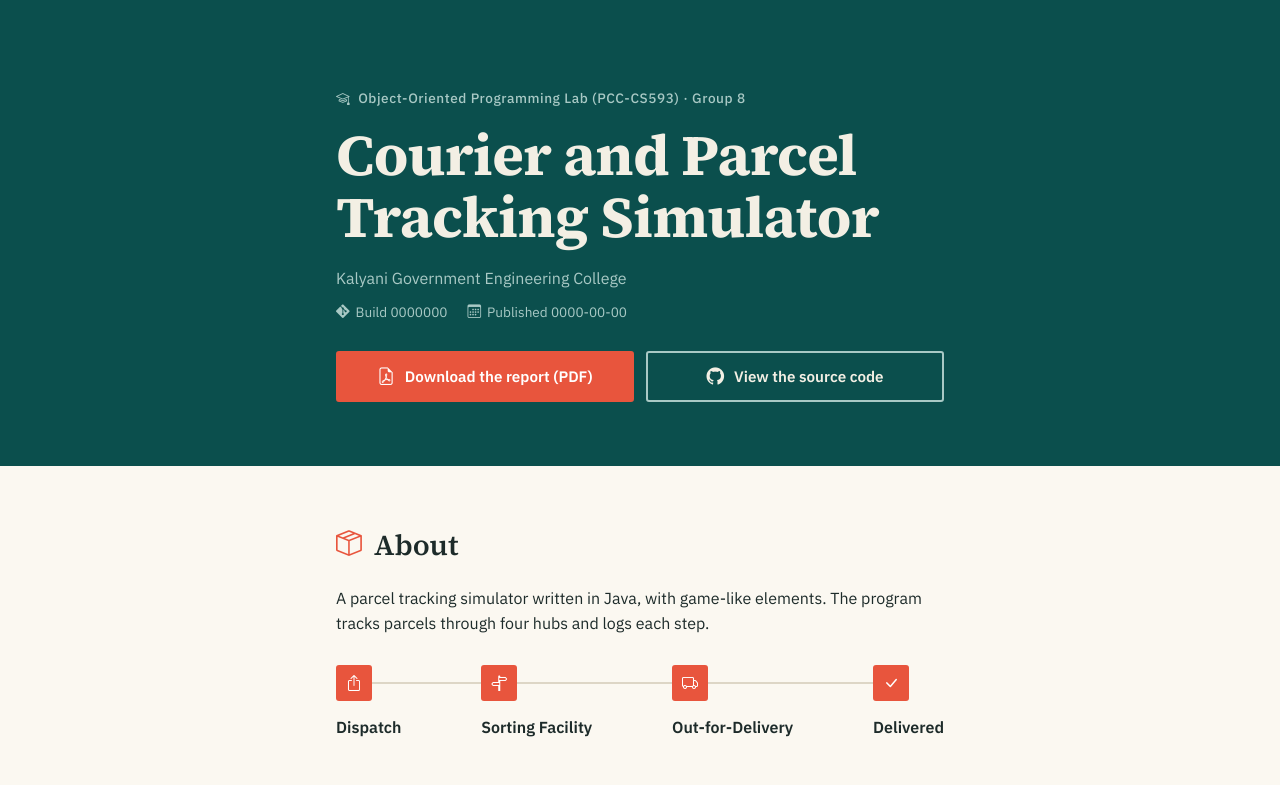
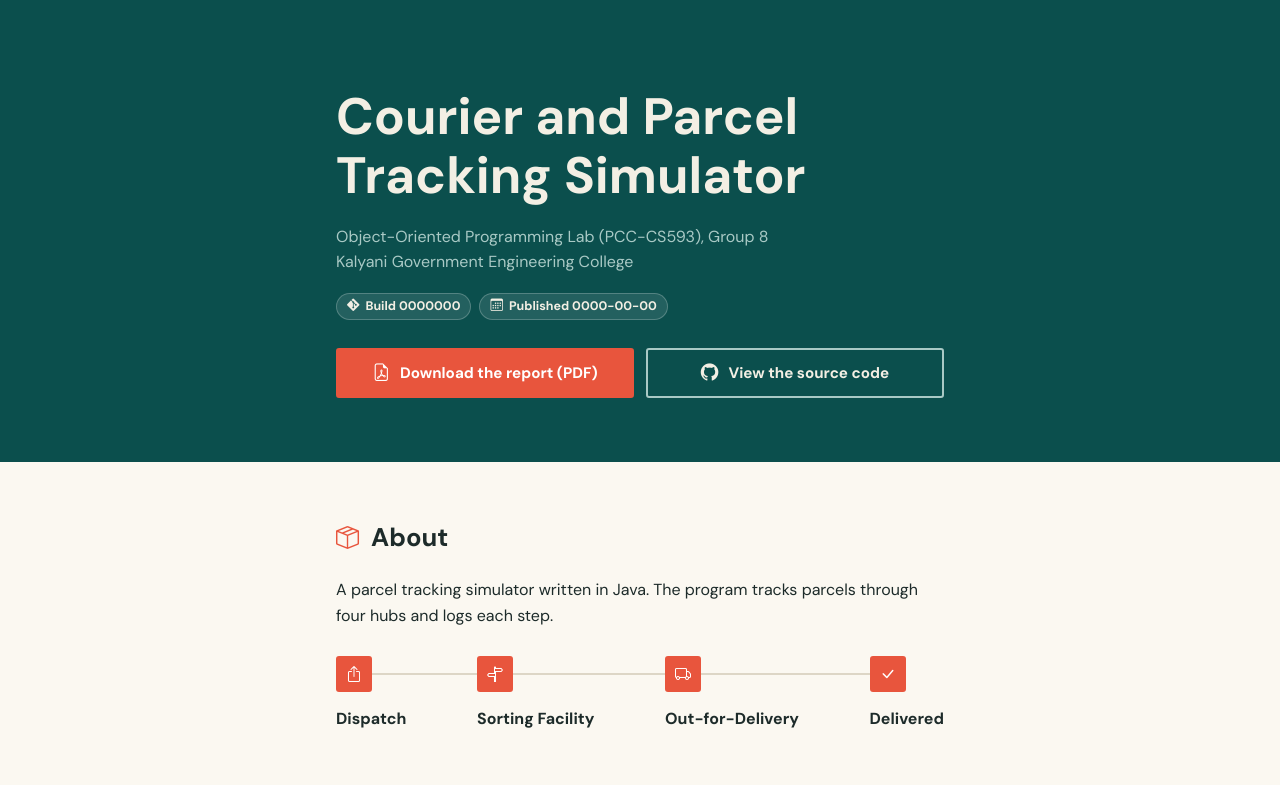
Before and after one commit to VerdantNightshade/ParcelTrackingSim, a plain HTML site: page website/index.html in a window 1280 px wide. Shown: the top 785 px of the page. Drawn offline with nearby package versions, Linux system fonts and the light colour scheme.

Commit message:
feat(website): simplify fonts and badges, sort names, drop game wording
Use one font family, keep only the build and date badges, list the group alphabetically and remove the game-like elements wording from the README and the page.

```diff
--- a/website/index.html
+++ b/website/index.html
@@ -7,7 +7,7 @@
 
   <link rel="preconnect" href="https://fonts.googleapis.com">
   <link rel="preconnect" href="https://fonts.gstatic.com" crossorigin>
-  <link href="https://fonts.googleapis.com/css2?family=Source+Serif+4:opsz,wght@8..60,600;8..60,700&family=IBM+Plex+Sans:wght@400;500;600&display=swap" rel="stylesheet">
+  <link href="https://fonts.googleapis.com/css2?family=DM+Sans:opsz,wght@9..40,400;9..40,500;9..40,700&display=swap" rel="stylesheet">
   <link rel="stylesheet" href="https://cdn.jsdelivr.net/npm/bootstrap-icons@1.11.3/font/bootstrap-icons.min.css">
 
 <style>
@@ -23,8 +23,7 @@
     --deep-muted: #a9c9c5;
     --coral: #e8553d;
     --coral-text: #ffffff;
-    --serif: "Source Serif 4", Georgia, "Times New Roman", serif;
-    --sans: "IBM Plex Sans", system-ui, -apple-system, "Segoe UI", Roboto, Arial, sans-serif;
+    --sans: "DM Sans", system-ui, -apple-system, "Segoe UI", Roboto, Arial, sans-serif;
   }
 
   @media (prefers-color-scheme: dark) {
@@ -64,24 +63,11 @@
     padding: clamp(40px, 10vw, 88px) 0 clamp(36px, 8vw, 64px);
   }
 
-  .hero small {
-    display: flex;
-    align-items: center;
-    gap: 8px;
-    margin-bottom: 14px;
-    color: var(--deep-muted);
-    font-size: 0.85rem;
-    font-weight: 500;
-    letter-spacing: 0.04em;
-  }
-
   h1 {
     margin: 0;
-    font-family: var(--serif);
-    font-size: clamp(2.1rem, 7vw, 3.6rem);
+    font-size: clamp(2rem, 6.5vw, 3.2rem);
     font-weight: 700;
-    line-height: 1.08;
-    letter-spacing: -0.01em;
+    line-height: 1.15;
   }
 
   .hero p {
@@ -121,9 +107,8 @@
     align-items: center;
     gap: 12px;
     margin: 0 0 18px;
-    font-family: var(--serif);
-    font-size: clamp(1.4rem, 3.5vw, 1.8rem);
-    font-weight: 600;
+    font-size: clamp(1.3rem, 3.5vw, 1.6rem);
+    font-weight: 700;
   }
 
   h2 i { color: var(--coral); font-size: 0.9em; line-height: 1; }
@@ -219,12 +204,29 @@
   /* ---------- Group ---------- */
   .group { width: 100%; border-collapse: collapse; }
   .group th, .group td { padding: 12px 0; vertical-align: middle; text-align: left; }
-  .group th { color: var(--muted); font-size: 0.8rem; font-weight: 500; letter-spacing: 0.06em; text-transform: uppercase; }
-  .group td:last-child, .group th:last-child { text-align: right; font-variant-numeric: tabular-nums; }
+  .group th { color: var(--muted); font-weight: 500; }
+  .group td:last-child, .group th:last-child { text-align: right; }
 
   /* ---------- Build info ---------- */
-  .hero .meta { display: flex; flex-wrap: wrap; gap: 8px 20px; margin-top: 10px; font-size: 0.85rem; }
-  .hero .meta span { display: inline-flex; align-items: center; gap: 6px; }
+  .hero .meta { display: flex; flex-wrap: wrap; gap: 8px; margin-top: 18px; }
+
+  /* ---------- Badges ---------- */
+  .badge {
+    display: inline-flex;
+    align-items: center;
+    gap: 6px;
+    padding: 3px 10px;
+    border-radius: 999px;
+    border: 1px solid var(--rule);
+    background: var(--tint);
+    color: var(--deep);
+    font-size: 0.78rem;
+    font-weight: 600;
+    line-height: 1.5;
+    white-space: nowrap;
+  }
+  .hero .badge { background: rgba(255, 255, 255, 0.10); border-color: rgba(255, 255, 255, 0.22); color: var(--deep-text); }
+  @media (prefers-color-scheme: dark) { .badge { color: #7fd0c8; } .hero .badge { color: var(--deep-text); } }
 
   main { padding-bottom: clamp(40px, 8vw, 72px); }
 </style>
@@ -234,12 +236,11 @@
 
   <header class="hero">
     <div class="wrap">
-      <small><i class="bi bi-mortarboard"></i> Object-Oriented Programming Lab (PCC-CS593) &middot; Group 8</small>
       <h1>Courier and Parcel Tracking Simulator</h1>
-      <p>Kalyani Government Engineering College</p>
+      <p>Object-Oriented Programming Lab (PCC-CS593), Group 8<br>Kalyani Government Engineering College</p>
       <p class="meta">
-        <span><i class="bi bi-git"></i> Build 0000000</span>
-        <span><i class="bi bi-calendar3"></i> Published 0000-00-00</span>
+        <span class="badge"><i class="bi bi-git"></i> Build 0000000</span>
+        <span class="badge"><i class="bi bi-calendar3"></i> Published 0000-00-00</span>
       </p>
       <div class="actions">
         <a class="btn primary" href="report.pdf"><i class="bi bi-file-earmark-pdf"></i> Download the report (PDF)</a>
@@ -252,7 +253,7 @@
 
     <section>
       <h2><i class="bi bi-box-seam"></i> About</h2>
-      <p>A parcel tracking simulator written in Java, with game-like elements. The program tracks parcels through four hubs and logs each step.</p>
+      <p>A parcel tracking simulator written in Java. The program tracks parcels through four hubs and logs each step.</p>
       <ol class="steps">
         <li><i class="bi bi-box-arrow-up"></i>Dispatch</li>
         <li><i class="bi bi-signpost-split"></i>Sorting Facility</li>
@@ -276,11 +277,11 @@
       <h2><i class="bi bi-people"></i> Group 8</h2>
       <table class="group">
         <tr><th>Name</th><th>Roll number</th></tr>
+        <tr><td>Aayudh Chattarjee</td><td>10200124032</td></tr>
+        <tr><td>Agniva Hait</td><td>10200124041</td></tr>
         <tr><td>Arunava Roy</td><td>10200124034</td></tr>
         <tr><td>Dwaipayan Datta</td><td>10200124065</td></tr>
-        <tr><td>Aayudh Chattarjee</td><td>10200124032</td></tr>
         <tr><td>Nirjhar Debnath</td><td>10200124021</td></tr>
-        <tr><td>Agniva Hait</td><td>10200124041</td></tr>
       </table>
     </section>
 
```
Also changed, not shown: 1 other file.
